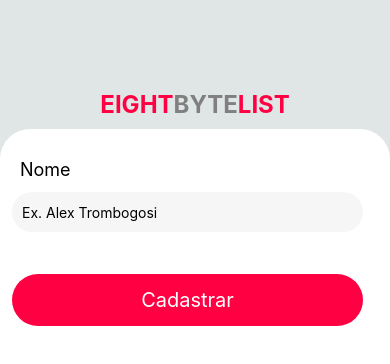
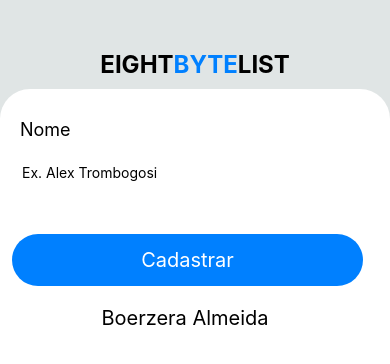
Before and after one commit to IN0C3NC10/EightByteList, a React Native app: screen / in a window 390 px wide. Shown: the top 364 px of the page. Built offline with nearby package versions, Linux system fonts and the light colour scheme.

Commit message:
Rework at Style

```diff
--- a/App.js
+++ b/App.js
@@ -16,6 +16,6 @@ const styles = StyleSheet.create({
   container: {
     flex: 1,
     backgroundColor: '#e0e5e5',
-    paddingTop:80,
+    paddingTop:40,
   },
 });
--- a/src/components/Form/index.js
+++ b/src/components/Form/index.js
@@ -10,7 +10,7 @@ export default function Form() {
     const [textButton, setTextButton] = useState("Cadastrar")
     const [errorMessage, setErrorMessage] = useState(null)
     //..state relacionado a lista
-    const [nameList, setNameList] = useState([])
+    const [nameList, setNameList] = useState([{id:new Date().getTime(),name:"Boerzera Almeida"}])
 
     // função responsável pela validação simples dos campos
     function validationName() {
@@ -20,11 +20,11 @@ export default function Form() {
             //..lembrando que a mensagem não é específica
             setErrorMessage("Campo Obrigatório!*")
             Vibration.vibrate();
-        } else if (name != null) {
+        } else if (name != null && name != "") {
             //..se der bom
             setNameList((arr) => [...arr, { id: new Date().getTime(), name: name }])
             setTextButton("Registrar Novamente")
-            setName('')
+            setName("")
             setErrorMessage(null)
         } else {
             //..se der cagada em tudo
@@ -33,12 +33,14 @@ export default function Form() {
         }
     }
 
+
+
     return (
         <View style={styles.formContext}>
             <Pressable style={styles.form}>
                 <Text style={styles.label}>Nome</Text>
+                <TextInput onChangeText={setName} value={name} placeholder="Ex. Alex Trombogosi" keyboardType="default" style={styles.input} />
                 <Text style={styles.errorMessage}>{errorMessage}</Text>
-                <TextInput onChangeText={setName} value={name} placeholder="Ex. Alex Trombogosi" keyboardType="default" style={styles.input} />
                 <TouchableOpacity onPress={() => validationName()} style={styles.button}>
                     <Text style={styles.textButton}>{textButton}</Text>
                 </TouchableOpacity>
@@ -51,7 +53,7 @@ export default function Form() {
                 // ..para cada item o conteúdo é exibido, semelhante ao 'while'
                 renderItem={({ item }) => {
                     return (
-                        <Text style={styles.listText1}>{item.name}</Text>
+                        <Text style={styles.listText}>{item.name}</Text>
                     )
                 }}
                 // ..p/ cada item é necessário usar uma chave única, neste caso o 'id'
--- a/src/components/Form/style.js
+++ b/src/components/Form/style.js
@@ -24,7 +24,7 @@ const styles = StyleSheet.create({
     input: {
         width: "90%",
         height: 40,
-        backgroundColor: "#f6f6f6",
+        backgroundColor: "white",
         borderRadius: 50,
         margin: 12,
         paddingLeft: 10,
@@ -35,7 +35,7 @@ const styles = StyleSheet.create({
         width: "90%",
         alignItems: "center",
         borderRadius: 50,
-        backgroundColor: "#ff0043",
+        backgroundColor: "#0080ff",
         paddingTop: 14,
         paddingBottom: 14,
         marginLeft: 12,
@@ -56,16 +56,13 @@ const styles = StyleSheet.create({
     listNames: {
         marginTop: 20,
     },
-    listText1: {
+    listText: {
         width: "100%",
-        fontSize: 26,
-        color: "red",
+        fontSize: 20,
+        color: "black",
         height: 50,
         paddingRight: 20,
-    },
-    listText2: {
-        fontSize: 16,
-        color: "gray",
+        textAlign: "center",
     },
 });
 
--- a/src/components/Title/style.js
+++ b/src/components/Title/style.js
@@ -7,12 +7,12 @@ const styles = StyleSheet.create({
       padding: 10,
     },
     textTitleSimple:{
-        color: "gray",
+        color: "#0080ff",
         fontSize: 24,
         fontWeight: "bold",
     },
     textTitle:{
-      color: "#ff0043",
+      color: "black",
   },
   });
 
```
